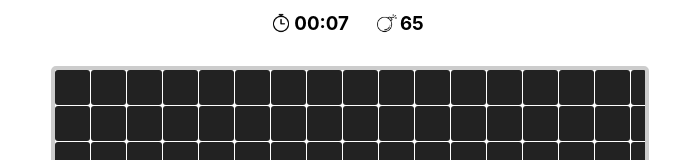
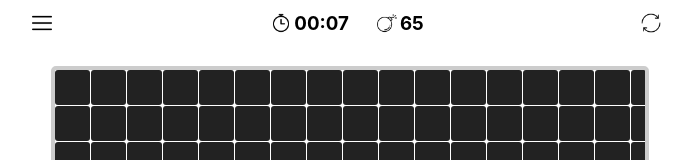
Before and after one commit to i-amare/minesweeper, a React (Create React App) app: page / in a window 1280 px wide. Shown: the top 160 px of the page, without its empty margins (294-986 px from the left). Built offline with nearby package versions, Linux system fonts and the light colour scheme.

Commit message:
implemented reset btn

```diff
--- a/src/App.css
+++ b/src/App.css
@@ -6,3 +6,7 @@
 .block:active {
 	transform: scale(0.95)
 }
+
+.ResetBtn:active {
+	transform: scale(0.9);
+}
--- a/src/App.tsx
+++ b/src/App.tsx
@@ -29,6 +29,11 @@ function App() {
 		};
 	}, [startTimeState]);
 
+	function resetGame() {
+		setGridState(Vendor.createGrid(gridWidthState, gridHeightState, bombState));
+		setStartTimeState(new Date().getTime());
+	}
+
 	/**
 	 * Handles the logic of tile clicks
 	 * @param tileRow The row of the tile on the grid
@@ -58,7 +63,7 @@ function App() {
 				justifyContent: "center",
 			}}
 		>
-			<Bar timeElapsed={timeElapsedState} bombsLeft={bombState} />
+			<Bar timeElapsed={timeElapsedState} bombsLeft={bombState} reset={resetGame} />
 			<Grid
 				tileArrState={gridState}
 				gridHeight={gridHeightState}
--- a/src/components/bar/Bar.tsx
+++ b/src/components/bar/Bar.tsx
@@ -1,25 +1,52 @@
 import Timer from "./Timer";
 import BombCount from "./BombCount";
+import restartIcon from "../../assets/restart.png";
+import menuIcon from "../../assets/menu.png";
 import { CSSProperties } from "react";
 
 interface BarProps {
 	timeElapsed: number;
 	bombsLeft: number;
+	reset: () => void;
 }
 
 const Bar = (props: BarProps) => {
 	const BarStyling: CSSProperties = {
 		display: "flex",
-		justifyContent: "center",
+		justifyContent: "space-between",
 		alignContent: "center",
 		gap: "25px",
-		margin: "10px 0 30px 0",
+		margin: "10px 10px 30px 10px",
+	};
+
+	const imageStyling: CSSProperties = {
+		width: "20px",
+		height: "20px",
+		margin: "3px",
+		transition: "transform 0.5s",
 	};
 
 	return (
 		<div className="Bar" style={BarStyling}>
-			<Timer timeElapsed={props.timeElapsed} />
-			<BombCount bombsLeft={props.bombsLeft} />
+			<img className="MenuBtn" src={menuIcon} alt="Menu" style={imageStyling} />
+			<div
+				style={{
+					display: "flex",
+					justifyContent: "center",
+					alignContent: "center",
+					gap: "25px",
+				}}
+			>
+				<Timer timeElapsed={props.timeElapsed} />
+				<BombCount bombsLeft={props.bombsLeft} />
+			</div>
+			<img
+				className="ResetBtn"
+				src={restartIcon}
+				alt="Restart"
+				style={imageStyling}
+				onClick={props.reset}
+			/>
 		</div>
 	);
 };
```
Also changed, not shown: src/assets/menu.png (added), src/assets/restart.png (added).
